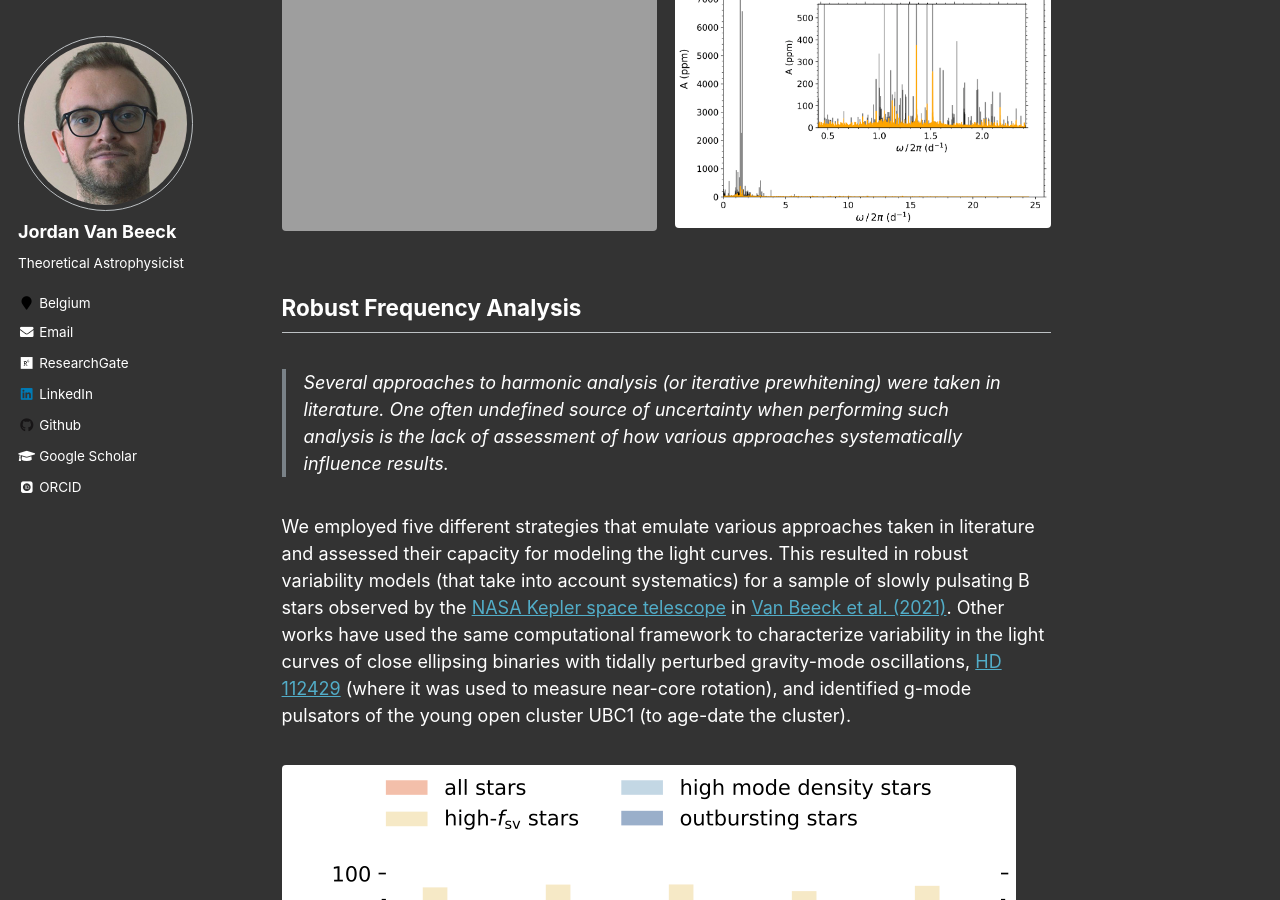
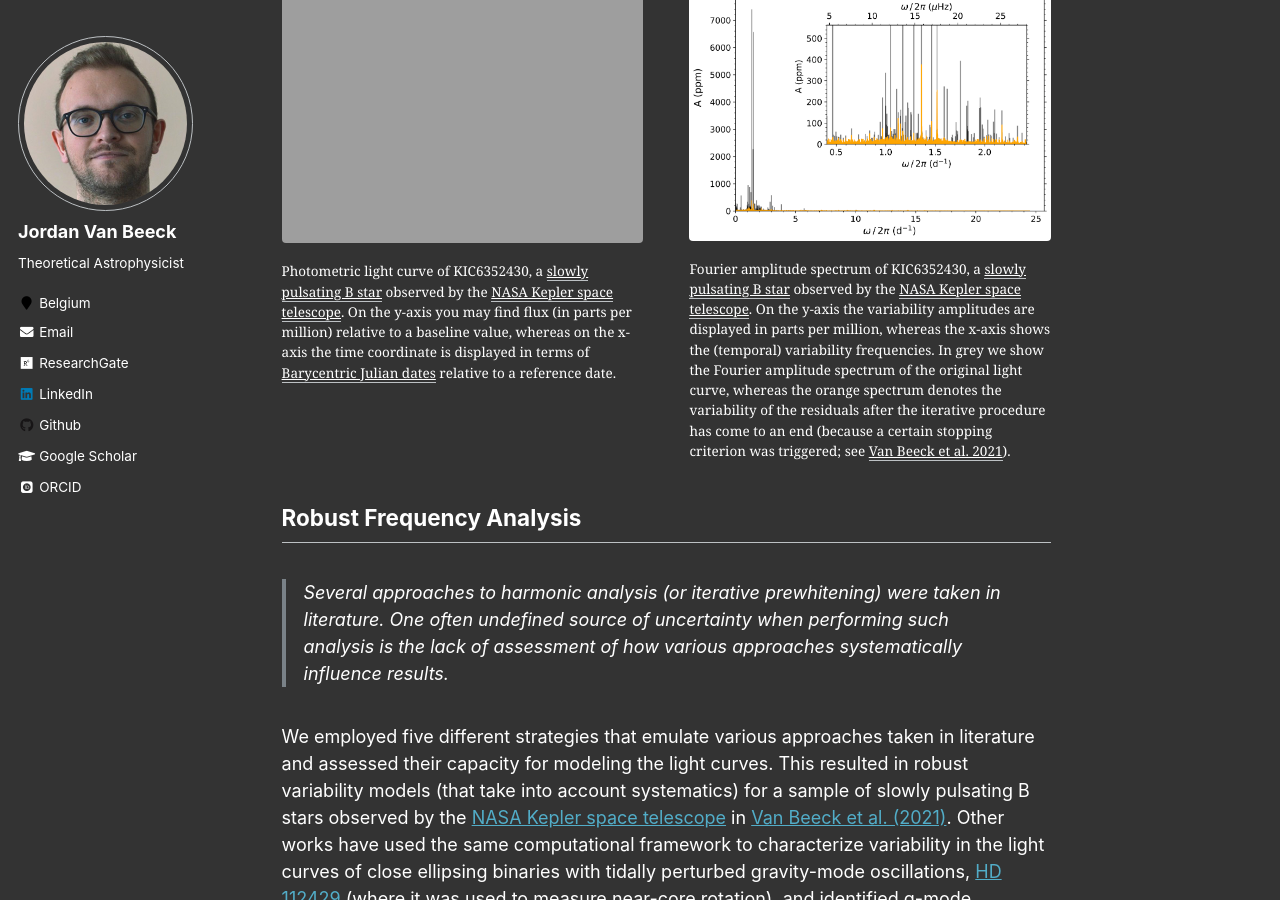
Before and after one commit to JVB11/jvb11.github.io, a Jekyll site: the page built from _research/variability_analysis.md, in a window 1280 px wide and 900 px high, scrolled down 877 px. Built offline with Jekyll 4.4.1, drawn with Linux system fonts in a browser that asks for light colours; some web fonts are replaced; formulas are drawn with MathJax 3.

Commit message:
adjust gallery in variability analysis page

```diff
--- a/_research/variability_analysis.md
+++ b/_research/variability_analysis.md
@@ -6,15 +6,6 @@ order_number: 10
 img: "light_curve.png"
 header:
     og_image: "research/light_curve.png"
-gallery:
-    - url: research/light_curve.png
-      image_path: research/light_curve.png
-      alt: "Example of a photometric light curve as observed by the NASA Kepler space telescope."
-      title: "Photometric light curve of KIC6352430, a slowly pulsating B star observed by the NASA Kepler space telescope. On the y-axis you may find flux (in parts per million) relative to a baseline value, whereas on the x-axis the time coordinate is displayed in terms of Barycentric Julian dates relative to a reference date."
-    - url: research/variability_analysis/residual_amplitude_spectrum_example.png
-      image_path: research/variability_analysis/residual_amplitude_spectrum_example.png
-      alt: "Example of a resulting amplitude spectrum of a variable star obtained by Fourier Analysis"
-      title: "Fourier amplitude spectrum of KIC6352430, a slowly pulsating B star observed by the NASA Kepler space telescope. On the y-axis the variability amplitudes are displayed in parts per million, whereas the x-axis shows the (temporal) variability frequencies. In grey we show the Fourier amplitude spectrum of the original light curve, whereas the orange spectrum denotes the variability of the residuals after the iterative procedure has come to an end (because a certain stopping criterion was triggered; see Van Beeck et al. 2021)."
 ---
 
 ## Harmonic Analysis ([Asteroseismology](https://en.wikipedia.org/wiki/Asteroseismology))
@@ -31,7 +22,24 @@ Doing so thus allows the asteroseismologist to constrain (numerical implementati
 
 _For additional technical details on harmonic analysis in the context of asteroseismology, I refer the interested reader towards section 2 of [Van Beeck et al. (2021)](https://www.aanda.org/articles/aa/full_html/2021/11/aa41572-21/aa41572-21.html)._
 
-{% include gallery %}
+{% include base_path %}
+
+<kdb>
+<div class="container">
+<figure style="display:table; float:left; margin-right:6%; width:47%;">
+  <a href="{{ '/images/research/light_curve.png' | prepend: base_path }}" class="image-popup" title="Example of a photometric light curve as observed by the NASA Kepler space telescope.">
+    <img src="{{ '/images/research/light_curve.png' | prepend: base_path }}" alt="Example of a photometric light curve as observed by the NASA Kepler space telescope." style="width:100%; height:auto;">
+  </a>
+  <figcaption style="display: table-caption; caption-side: bottom;">Photometric light curve of KIC6352430, a <a href='https://en.wikipedia.org/wiki/Slowly_pulsating_B-type_star'>slowly pulsating B star</a> observed by the <a href='https://en.wikipedia.org/wiki/Kepler_space_telescope'>NASA Kepler space telescope</a>. On the y-axis you may find flux (in parts per million) relative to a baseline value, whereas on the x-axis the time coordinate is displayed in terms of <a href='https://en.wikipedia.org/wiki/Barycentric_Julian_Date'>Barycentric Julian dates</a> relative to a reference date.</figcaption>
+</figure>
+<figure style="display:table; float:left; margin-right:auto; width:47%;">
+  <a href="{{ '/images/research/variability_analysis/residual_amplitude_spectrum_example.png' | prepend: base_path }}" class="image-popup" title="Example of a resulting amplitude spectrum of a variable star obtained by Fourier Analysis.">
+    <img src="{{ '/images/research/variability_analysis/residual_amplitude_spectrum_example.png' | prepend: base_path }}" alt="Example of a resulting amplitude spectrum of a variable star obtained by Fourier Analysis." style="width:100%; height:auto;">
+  </a>
+  <figcaption style="display: table-caption; caption-side: bottom;">Fourier amplitude spectrum of KIC6352430, a <a href='https://en.wikipedia.org/wiki/Slowly_pulsating_B-type_star'>slowly pulsating B star</a> observed by the <a href='https://en.wikipedia.org/wiki/Kepler_space_telescope'>NASA Kepler space telescope</a>. On the y-axis the variability amplitudes are displayed in parts per million, whereas the x-axis shows the (temporal) variability frequencies. In grey we show the Fourier amplitude spectrum of the original light curve, whereas the orange spectrum denotes the variability of the residuals after the iterative procedure has come to an end (because a certain stopping criterion was triggered; see <a href='https://www.aanda.org/articles/aa/full_html/2021/11/aa41572-21/aa41572-21.html'>Van Beeck et al. 2021</a>).</figcaption>
+</figure>
+</div>
+</kdb>
 
 ## Robust Frequency Analysis
 
@@ -41,8 +49,6 @@ One often undefined source of uncertainty when performing such analysis is the l
 We employed five different strategies that emulate various approaches taken in literature and assessed their capacity for modeling the light curves.
 This resulted in robust variability models (that take into account systematics) for a sample of slowly pulsating B stars observed by the [NASA Kepler space telescope](https://en.wikipedia.org/wiki/Kepler_space_telescope) in [Van Beeck et al. (2021)](https://www.aanda.org/articles/aa/full_html/2021/11/aa41572-21/aa41572-21.html).
 Other works have used the same computational framework to characterize variability in the light curves of close ellipsing binaries with tidally perturbed gravity-mode oscillations, [HD 112429](https://en.wikipedia.org/wiki/8_Draconis) (where it was used to measure near-core rotation), and identified g-mode pulsators of the young open cluster UBC1 (to age-date the cluster).
-
-{% include base_path %}
 
 <figure>
   <a href="{{ '/images/research/variability_analysis/explained_scaled_variance.png' | prepend: base_path }}" class="image-popup" title="Explained Scaled Variances obtained by analyzing a sample of SPB stars using the 5 strategies embedded in NTSA.">
```
